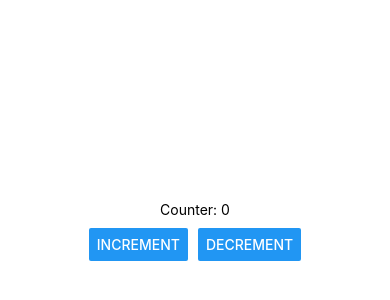
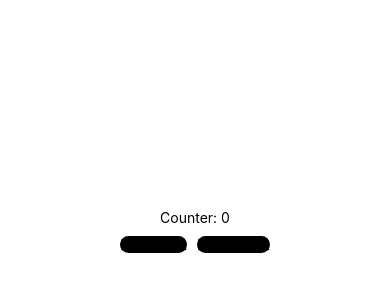
Before and after one commit to FranCarn/Counter-Native, a React Native app: screen / in a window 390 px wide. Shown: the part 176-476 px from the top of the page. Built offline with nearby package versions, Linux system fonts and the light colour scheme.

Commit message:
replacing buttons for touchable opacity

```diff
--- a/src/screens/CounterScreen.tsx
+++ b/src/screens/CounterScreen.tsx
@@ -1,5 +1,5 @@
 import React, { useState } from 'react';
-import { Button, Text, View } from 'react-native';
+import { TouchableOpacity, Text, View } from 'react-native';
 
 export const CounterScreen = () => {
   const [counter, setCounter] = useState(0);
@@ -14,8 +14,16 @@ export const CounterScreen = () => {
     >
       <Text>Counter: {counter}</Text>
       <View style={{ display: 'flex', flexDirection: 'row', gap: 10, marginTop: 10 }}>
-        <Button title="Increment" onPress={() => setCounter((prev) => prev + 1)} />
-        <Button title="Decrement" onPress={() => setCounter((prev) => prev - 1)} />
+        <TouchableOpacity onPress={() => setCounter((prev) => prev + 1)}>
+          <View style={{ backgroundColor: 'black', borderRadius: 100 }}>
+            <Text>Increment</Text>
+          </View>
+        </TouchableOpacity>
+        <TouchableOpacity onPress={() => setCounter((prev) => prev - 1)}>
+          <View style={{ backgroundColor: 'black', borderRadius: 100 }}>
+            <Text>Decrement</Text>
+          </View>
+        </TouchableOpacity>
       </View>
     </View>
   );
```
